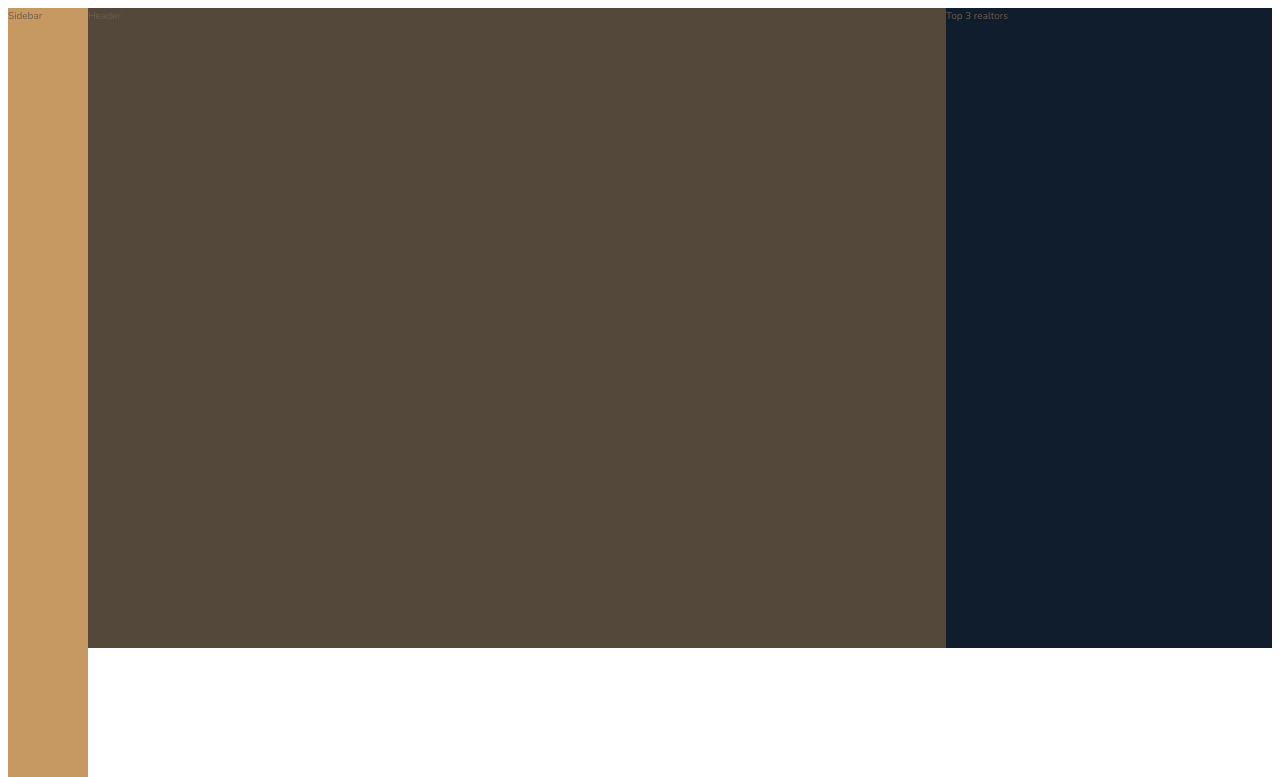
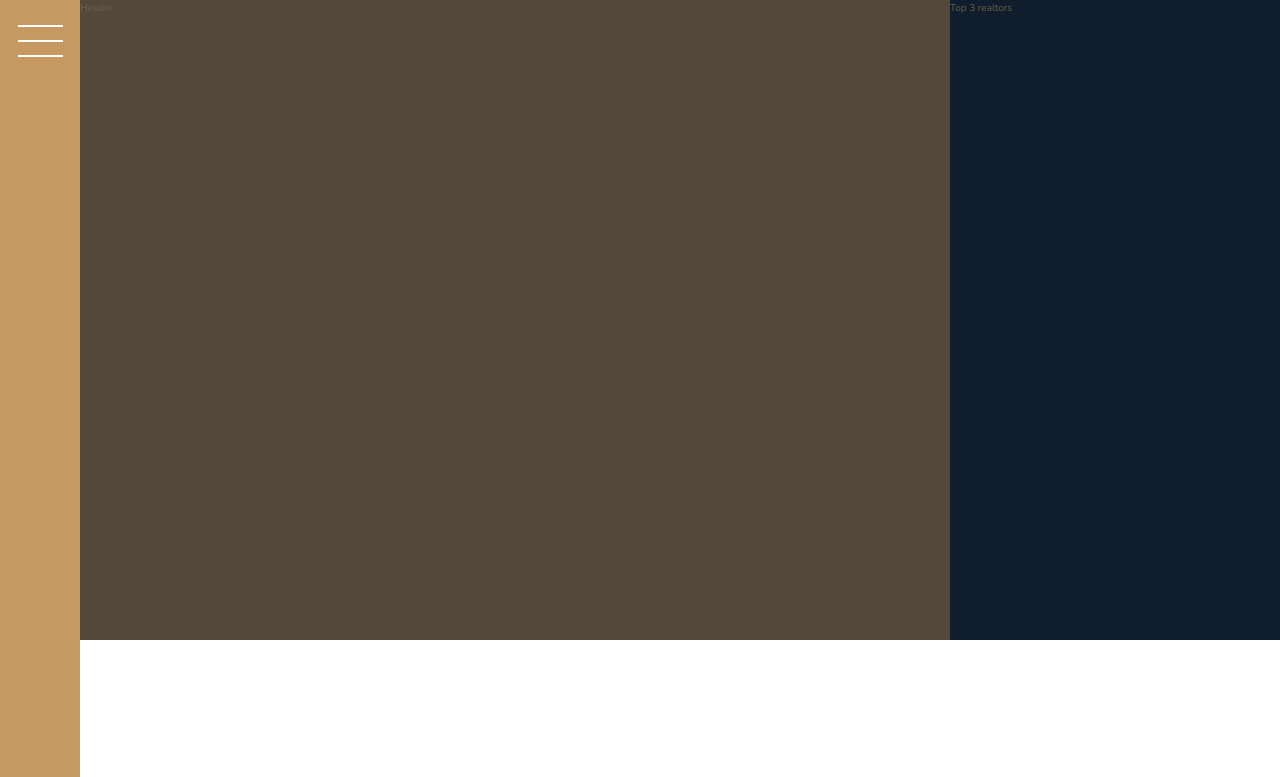
Before and after one commit to samriddhidaga/CSS-Project, a website: page Nexter/index.html in a window 1280 px wide. Shown: the top 777 px of the page. Drawn offline with nearby package versions, Linux system fonts and the light colour scheme.

Commit message:
worked on sidebar

```diff
--- a/Nexter/index.html
+++ b/Nexter/index.html
@@ -13,7 +13,7 @@
     </head>
     <body class="container">
         <div class="sidebar">
-            Sidebar
+           <button class="nav-btn"></button>
         </div>
         <header class="header">Header</header>
         <div class="realtors">Top 3 realtors</div>
--- a/Nexter/sass/_base.scss
+++ b/Nexter/sass/_base.scss
@@ -28,6 +28,7 @@ html {
 }
 
 body {
+    margin: 0;
     font-family: $font-primary;
     color: $color-grey-dark-2;
     font-weight: 300;
--- a/Nexter/sass/_sidebar.scss
+++ b/Nexter/sass/_sidebar.scss
@@ -2,4 +2,33 @@
     background-color: $color-primary;
     grid-column: sidebar-start / sidebar-end;
     grid-row: 1 / -1;
+    display: flex;
+    justify-content: center;
 }
+
+.nav-btn {
+    border: none;
+    border-radius: 0;
+    background-color: #fff;
+    height: 2px;
+    width: 4.5rem;
+    margin-top: 4rem;
+    padding: 0;
+
+    &::before,
+    &::after {
+        content: "";
+        background-color: #fff;
+        height: 2px;
+        width: 4.5rem;
+        display: block;
+    }
+
+    &::before {
+        transform: translateY(-1.5rem);
+    }
+
+    &::after {
+        transform: translateY(1.3rem);
+    }
+}
```
Also changed, not shown: Nexter/css/style.css.
